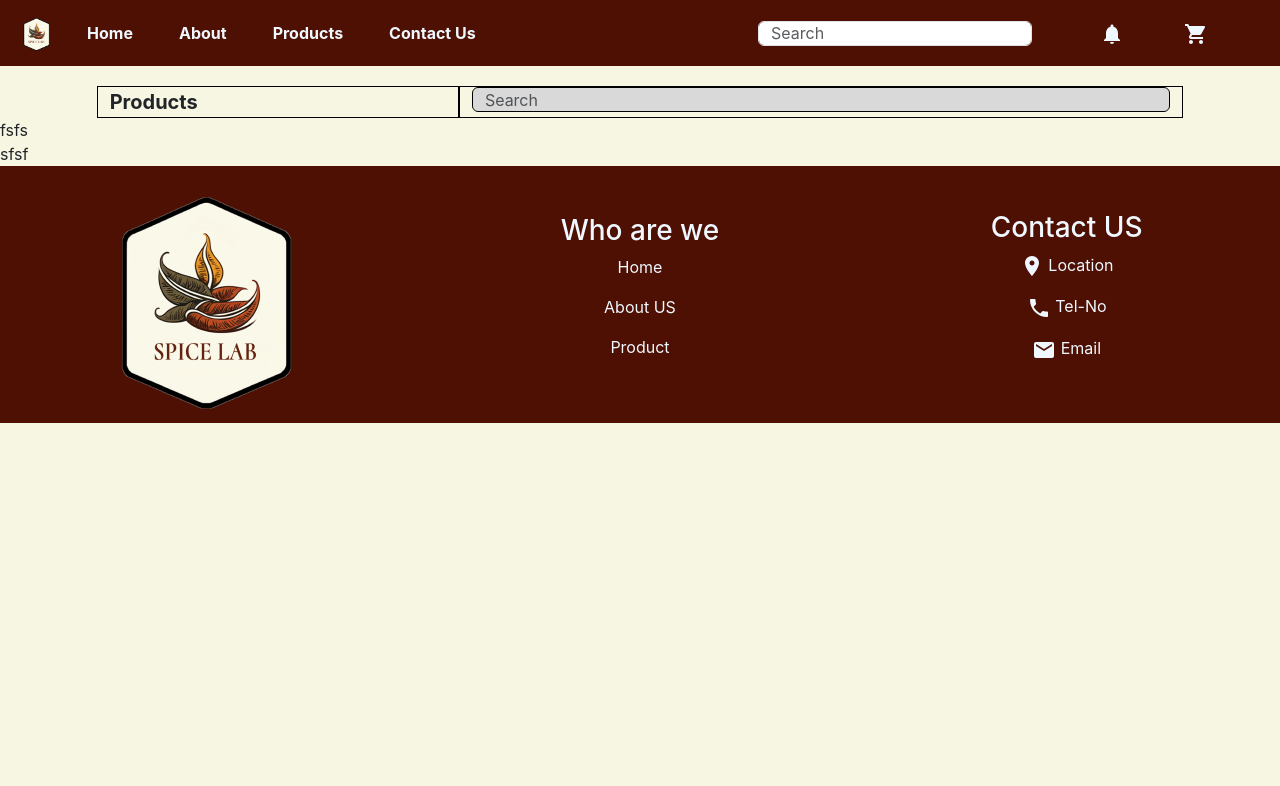
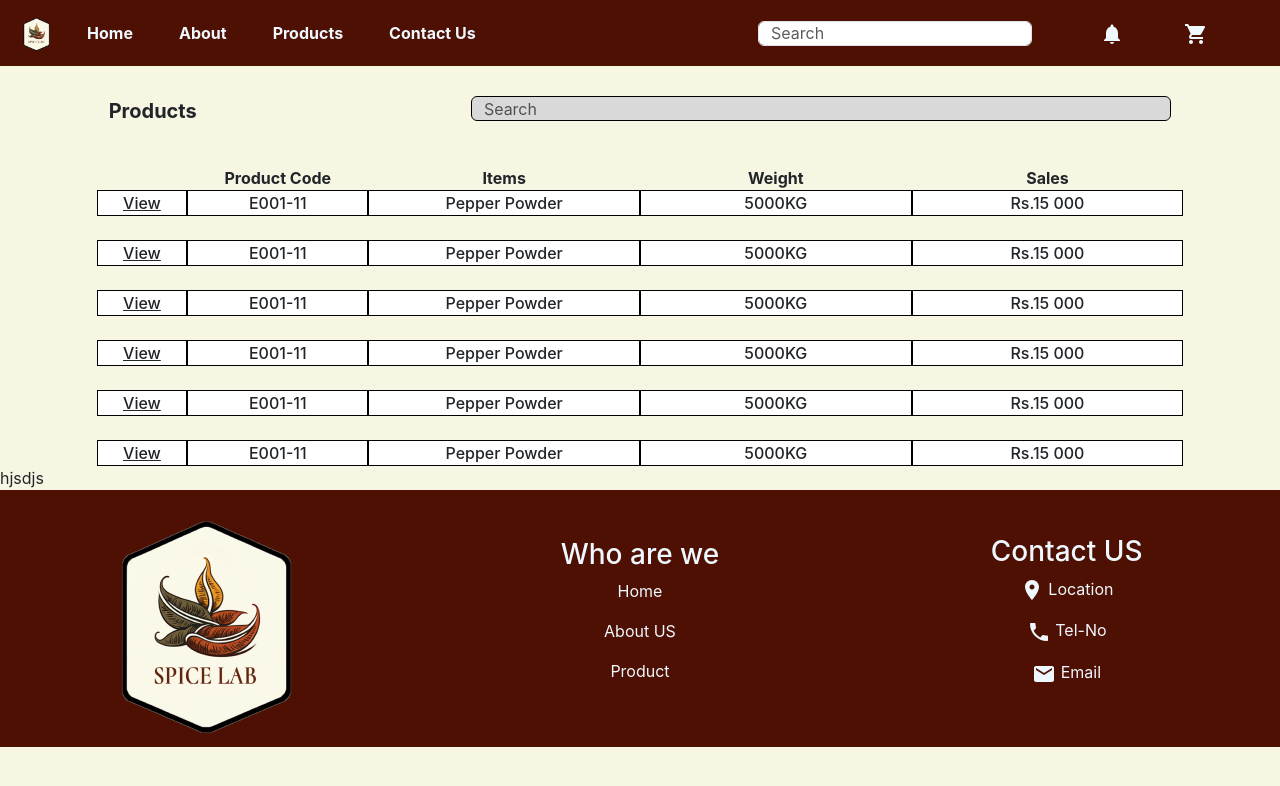
Before and after one commit to TharushaRuwantha/SpiceLab, a React (Create React App) app in the folder frontend/spice_lab/: page /productssummary in a window 1280 px wide. Shown: the top 786 px of the page. Built offline with nearby package versions, Linux system fonts and the light colour scheme.

Commit message:
update products summary page

```diff
--- a/frontend/spice_lab/src/Components/productssummarypageComponent/productssummarypage.js
+++ b/frontend/spice_lab/src/Components/productssummarypageComponent/productssummarypage.js
@@ -2,6 +2,7 @@ import React,{useState} from "react";
 import "../productssummarypageComponent/productssummarypage.css";
 
 import ProductsSummaryPageUpPart from "./productssummarypageuppart";
+import ProductsSummaryPageDownPart from "./productssummarypagedownpart";
 
 function ProductsSummaryPage(){
     return(
@@ -10,10 +11,10 @@ function ProductsSummaryPage(){
                 <ProductsSummaryPageUpPart/>
             </div>
             <div>
-fsfs
+                <ProductsSummaryPageDownPart/>
             </div>
             <div>
-sfsf
+
             </div>
         </div>
     );
--- a/frontend/spice_lab/src/Components/productssummarypageComponent/productssummarypagedownpart.css
+++ b/frontend/spice_lab/src/Components/productssummarypageComponent/productssummarypagedownpart.css
@@ -0,0 +1,25 @@
+.productssummarypagedownpart{
+    margin-top: 40px;
+
+}
+
+.productssummarypagedownpartcolour{
+    background-color: rgb(255, 255, 255);
+}
+
+.tableborderA{
+    border: 1px solid black;
+
+}
+
+.productssummarypagetextA{
+
+    font-weight: 500;
+}
+
+.productssummarypagetextB{
+    font-weight: bold;
+    font-size: 16px;
+
+
+}
--- a/frontend/spice_lab/src/Components/productssummarypageComponent/productssummarypagedownpart.js
+++ b/frontend/spice_lab/src/Components/productssummarypageComponent/productssummarypagedownpart.js
@@ -4,7 +4,76 @@ import "../productssummarypageComponent/productssummarypagedownpart.css";
 function ProductsSummaryPageDownPart(){
     return(
         <div>
-            nanana
+            <div className="row">
+
+                <div className="col-sm-1"></div>
+
+                <div className="col-sm-10 productssummarypagedownpart">
+
+                    <div className="row ">
+                        <div className="col-sm-1"></div>
+                        <div className="col-sm-2  "><center className="productssummarypagetextB">Product Code </center></div>
+                        <div className="col-sm-3 "><center className="productssummarypagetextB">Items</center> </div>
+                        <div className="col-sm-3 "><center className="productssummarypagetextB">Weight</center></div>
+                        <div className="col-sm-3 "><center className="productssummarypagetextB">Sales</center></div>
+                    </div>
+                    <div className="row productssummarypagedownpartcolour">
+                        <div className="col-sm-1 tableborderA"><center className="productssummarypagetextA " ><u>View</u></center></div>
+                        <div className="col-sm-2 tableborderA"><center className="productssummarypagetextA ">E001-11</center></div>
+                        <div className="col-sm-3 tableborderA"><center className="productssummarypagetextA ">Pepper Powder</center></div>
+                        <div className="col-sm-3 tableborderA"><center className="productssummarypagetextA ">5000KG</center></div>
+                        <div className="col-sm-3 tableborderA"><center className="productssummarypagetextA ">Rs.15 000</center></div>
+                    </div>
+                    <br></br>
+                    <div className="row productssummarypagedownpartcolour">
+                        <div className="col-sm-1 tableborderA"><center className="productssummarypagetextA " ><u>View</u></center></div>
+                        <div className="col-sm-2 tableborderA"><center className="productssummarypagetextA ">E001-11</center></div>
+                        <div className="col-sm-3 tableborderA"><center className="productssummarypagetextA ">Pepper Powder</center></div>
+                        <div className="col-sm-3 tableborderA"><center className="productssummarypagetextA ">5000KG</center></div>
+                        <div className="col-sm-3 tableborderA"><center className="productssummarypagetextA ">Rs.15 000</center></div>
+                    </div>
+                    <br></br>
+                    <div className="row productssummarypagedownpartcolour">
+                        <div className="col-sm-1 tableborderA"><center className="productssummarypagetextA " ><u>View</u></center></div>
+                        <div className="col-sm-2 tableborderA"><center className="productssummarypagetextA ">E001-11</center></div>
+                        <div className="col-sm-3 tableborderA"><center className="productssummarypagetextA ">Pepper Powder</center></div>
+                        <div className="col-sm-3 tableborderA"><center className="productssummarypagetextA ">5000KG</center></div>
+                        <div className="col-sm-3 tableborderA"><center className="productssummarypagetextA ">Rs.15 000</center></div>
+                    </div>
+                    <br></br>
+                    <div className="row productssummarypagedownpartcolour">
+                        <div className="col-sm-1 tableborderA"><center className="productssummarypagetextA " ><u>View</u></center></div>
+                        <div className="col-sm-2 tableborderA"><center className="productssummarypagetextA ">E001-11</center></div>
+                        <div className="col-sm-3 tableborderA"><center className="productssummarypagetextA ">Pepper Powder</center></div>
+                        <div className="col-sm-3 tableborderA"><center className="productssummarypagetextA ">5000KG</center></div>
+                        <div className="col-sm-3 tableborderA"><center className="productssummarypagetextA ">Rs.15 000</center></div>
+                    </div>
+                    <br></br>
+                    <div className="row productssummarypagedownpartcolour">
+                        <div className="col-sm-1 tableborderA"><center className="productssummarypagetextA " ><u>View</u></center></div>
+                        <div className="col-sm-2 tableborderA"><center className="productssummarypagetextA ">E001-11</center></div>
+                        <div className="col-sm-3 tableborderA"><center className="productssummarypagetextA ">Pepper Powder</center></div>
+                        <div className="col-sm-3 tableborderA"><center className="productssummarypagetextA ">5000KG</center></div>
+                        <div className="col-sm-3 tableborderA"><center className="productssummarypagetextA ">Rs.15 000</center></div>
+                    </div>
+                    <br></br>
+                    <div className="row productssummarypagedownpartcolour">
+                        <div className="col-sm-1 tableborderA"><center className="productssummarypagetextA " ><u>View</u></center></div>
+                        <div className="col-sm-2 tableborderA"><center className="productssummarypagetextA ">E001-11</center></div>
+                        <div className="col-sm-3 tableborderA"><center className="productssummarypagetextA ">Pepper Powder</center></div>
+                        <div className="col-sm-3 tableborderA"><center className="productssummarypagetextA ">5000KG</center></div>
+                        <div className="col-sm-3 tableborderA"><center className="productssummarypagetextA ">Rs.15 000</center></div>
+                    </div>
+
+
+                </div>
+
+                <div className="col-sm-1"></div>
+
+            </div>
+            <div>
+                hjsdjs
+            </div>
         </div>
     );
 }
--- a/frontend/spice_lab/src/Components/productssummarypageComponent/productssummarypageuppart.css
+++ b/frontend/spice_lab/src/Components/productssummarypageComponent/productssummarypageuppart.css
@@ -1,5 +1,5 @@
 .productssummarypageuppart{
-    margin-top: 20px;
+    margin-top: 30px;
 }
 
 .productssummarypagetopic{
@@ -7,9 +7,7 @@
     font-size: 20px;
 }
 
-.maknna{
-    border: 1px solid black;
-}
+
 
 .searchbarA{
     height: 25px;
--- a/frontend/spice_lab/src/Components/productssummarypageComponent/productssummarypageuppart.js
+++ b/frontend/spice_lab/src/Components/productssummarypageComponent/productssummarypageuppart.js
@@ -11,9 +11,9 @@ function ProductsSummaryPageUpPart(){
 
                     <div className="row">
 
-                        <div className="col-sm-4 productssummarypagetopic maknna">Products</div>
+                        <div className="col-sm-4 productssummarypagetopic">Products</div>
 
-                        <div className="col-sm-8 productssummarypagetopic maknna">
+                        <div className="col-sm-8 productssummarypagetopic">
                             <input
                                 className="form-control me-2 searchbarA"
                                 type="search"
```
